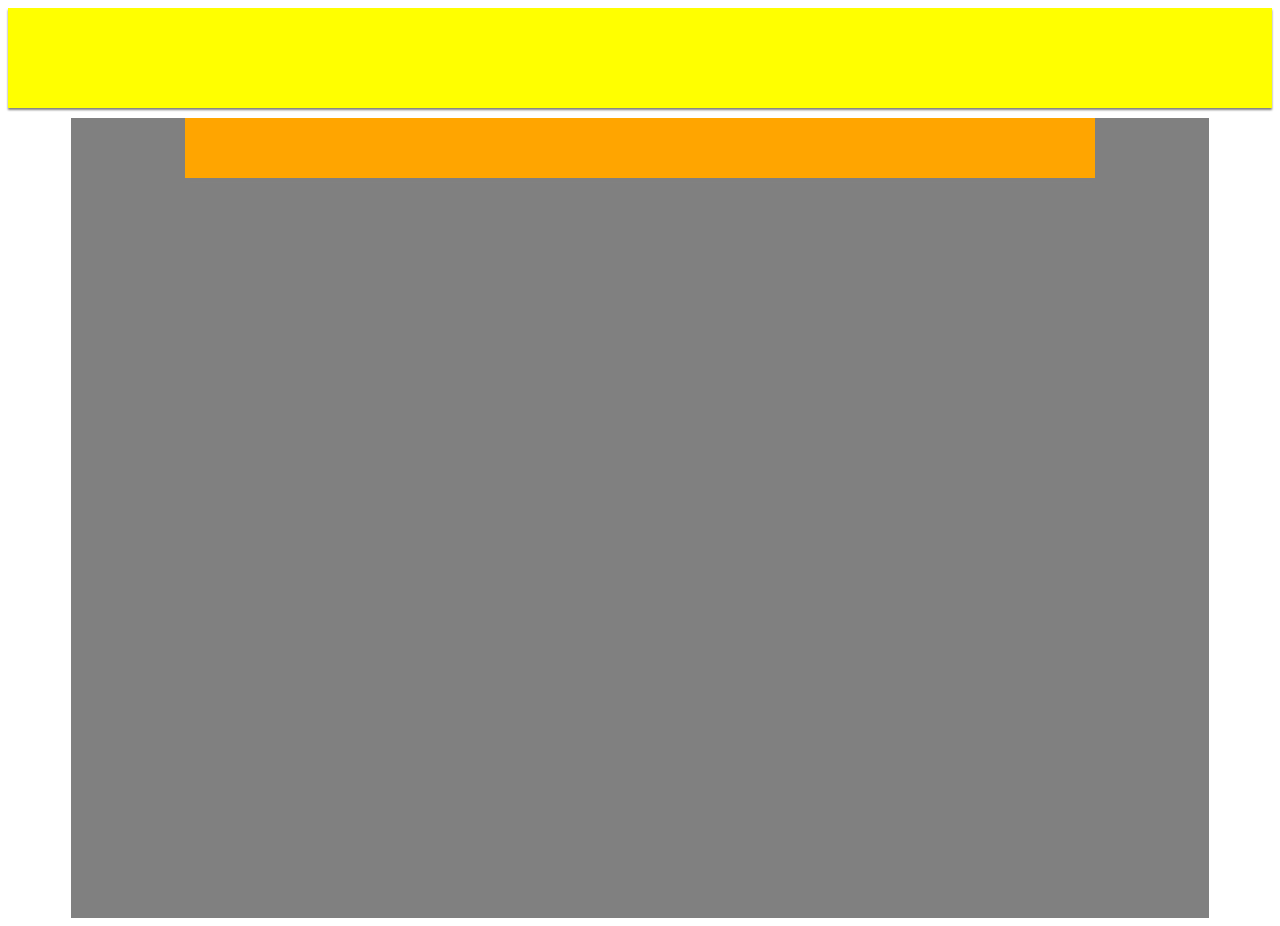
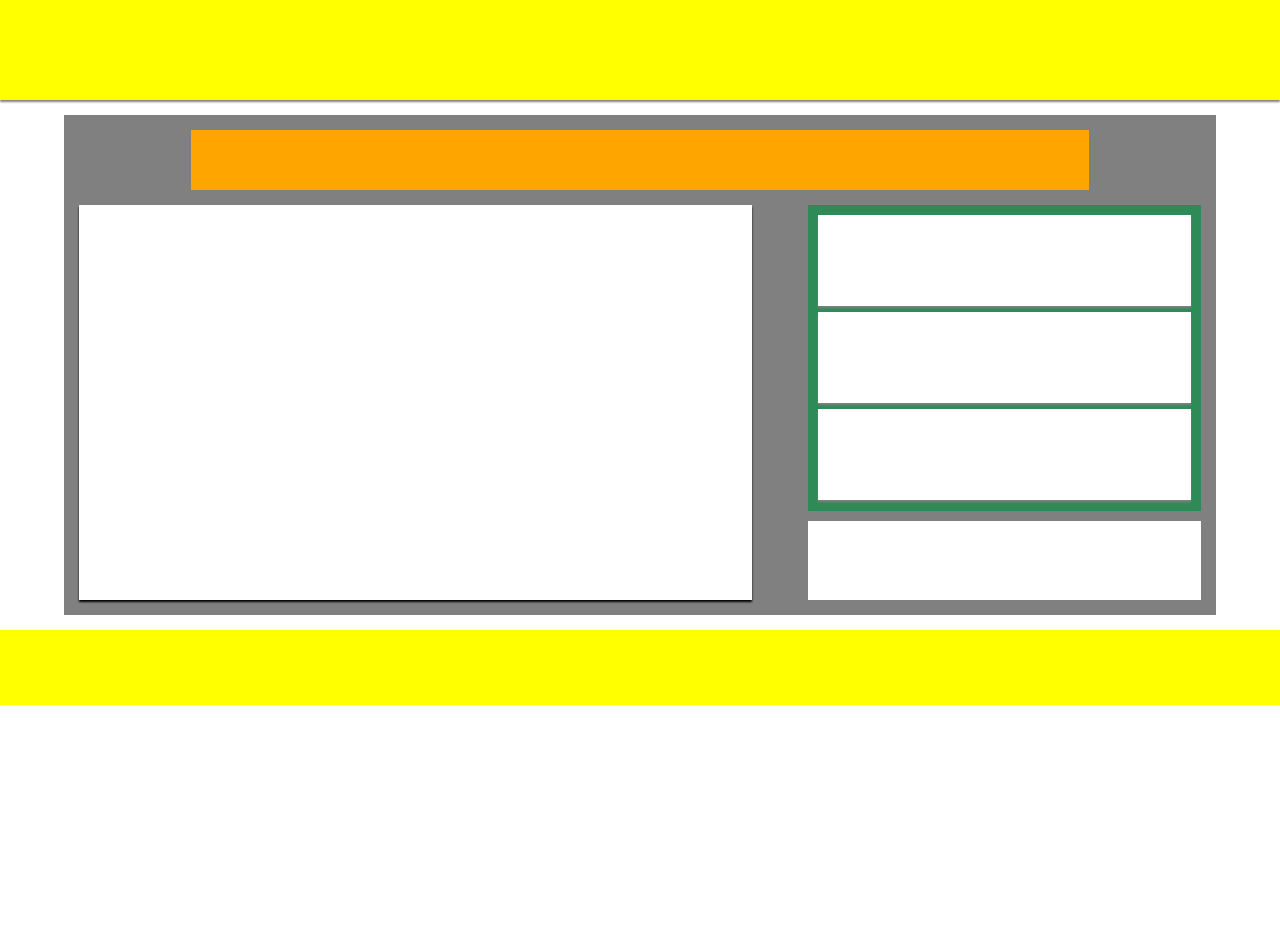
Before and after one commit to baboquivari/youtube-jquery, a website: page index.html in a window 1280 px wide. After the commit the page ends 800 px from the top, so only its background shows below. Drawn offline with nearby package versions, Linux system fonts and the light colour scheme.

Commit message:
base css layout

```diff
--- a/css/style.css
+++ b/css/style.css
@@ -4,6 +4,10 @@
 
 * {
   box-sizing: border-box;
+}
+
+body {
+  margin: 0;
 }
 
 /* ----------------------------------
@@ -20,8 +24,10 @@
 .container {
   background-color: gray;
   width: 90%;
-  height: 800px;
+  height: 500px;
   margin: auto;
+  margin-top: 15px;
+  padding: 15px;
 }
 
 .searchBar {
@@ -29,6 +35,49 @@
   width: 80%;
   height: 60px;
   margin: auto;
-  margin-top: 10px;
+  margin-bottom: 15px;
   box-shadow: 0 2px 2px grey;
 }
+
+.mainVideo {
+  float: left;
+  background-color: white;
+  width: 60%;
+  height: 84%;
+  margin-bottom: 10px;
+  box-shadow: 0 2px 2px black;
+
+}
+
+.suggestions {
+  float: right;
+  display: flex;
+  flex-direction: column;
+  justify-content: space-between;
+  padding: 10px;
+  background-color: seagreen;
+  height: 65%;
+  width: 35%;
+}
+
+.related {
+  background-color: white;
+  box-shadow: 0 2px 2px grey;
+  height: 32%;
+  width: 100%;
+}
+
+.nowPlaying {
+  float: right;
+  background-color: white;
+  width: 35%;
+  height: 17%;
+  margin-top: 10px;
+}
+
+.footer {
+  background-color: yellow;
+  width: 100%;
+  height: 75px;
+  margin-top: 15px;
+}
--- a/index.html
+++ b/index.html
@@ -5,20 +5,27 @@
   <meta name="viewport" content="width=device-width, initial-scale=1.0">
   <title>YouTube App</title>
   <link rel="stylesheet" type="text/css" href="css/style.css">
-  <script src="https://code.jquery.com/jquery-3.2.1.js" integrity="sha256-DZAnKJ/6XZ9si04Hgrsxu/8s717jcIzLy3oi35EouyE="
-  crossorigin="anonymous"></script>
+  <!--<script src="https://code.jquery.com/jquery-3.2.1.js" integrity="sha256-DZAnKJ/6XZ9si04Hgrsxu/8s717jcIzLy3oi35EouyE="
+  crossorigin="anonymous"></script>-->
   <script src="js/main.js"></script>
 </head>
 
 <body>
     <div class="header"></div>
+
     <div class="container">
       <div class="searchBar"></div>
       <div class="mainVideo"></div>
-      <div class="related one"></div>
-      <div class="related two"></div>
-      <div class="related three"></div>
+      <div class="suggestions">
+        <div class="related one"></div>
+        <div class="related two"></div>
+        <div class="related three"></div>
+      </div>
+      <div class="nowPlaying"></div>
     </div>
+
+    <div class="footer"></div>
+
 
 </body>
 </html>
```
Also changed, not shown: README.md (added).
